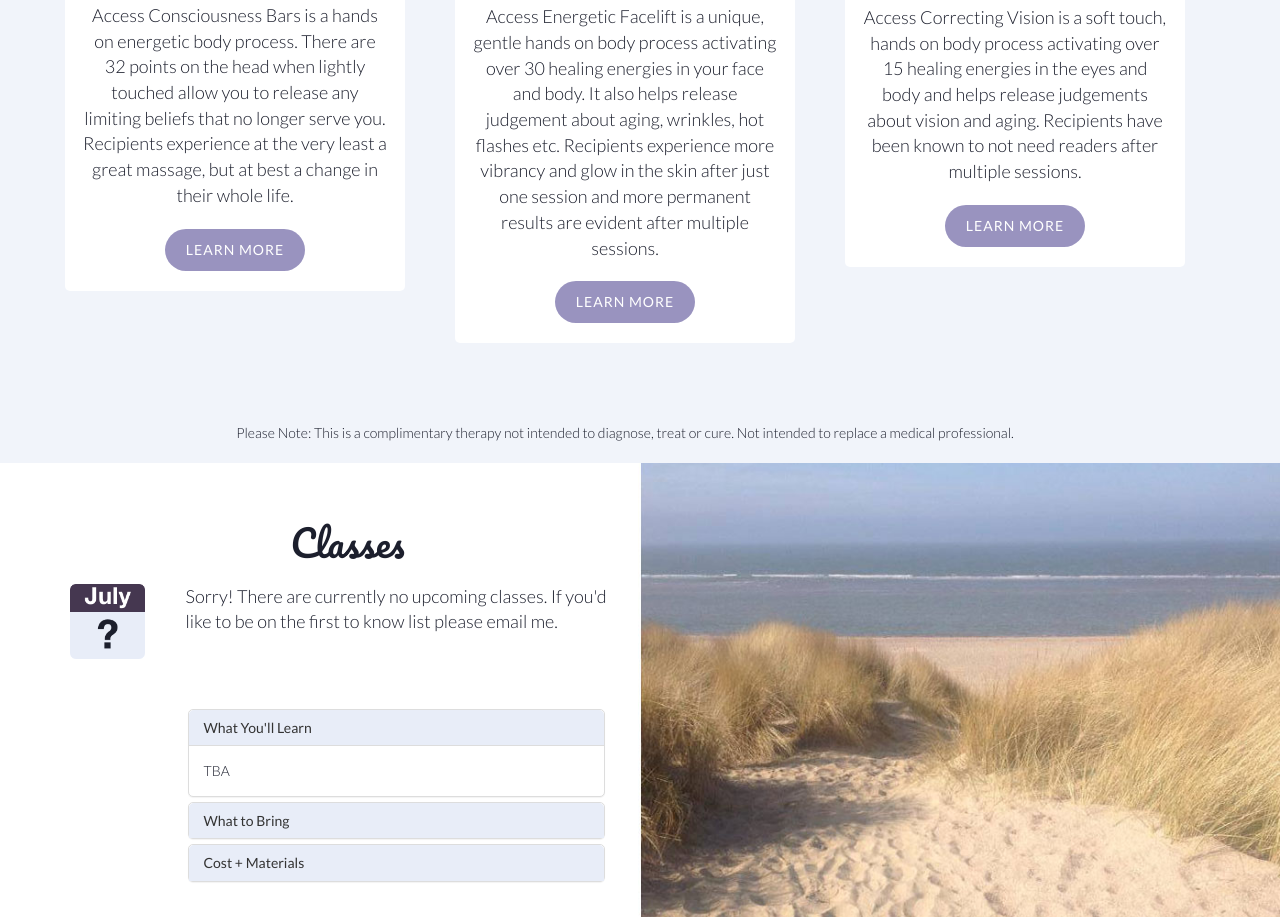
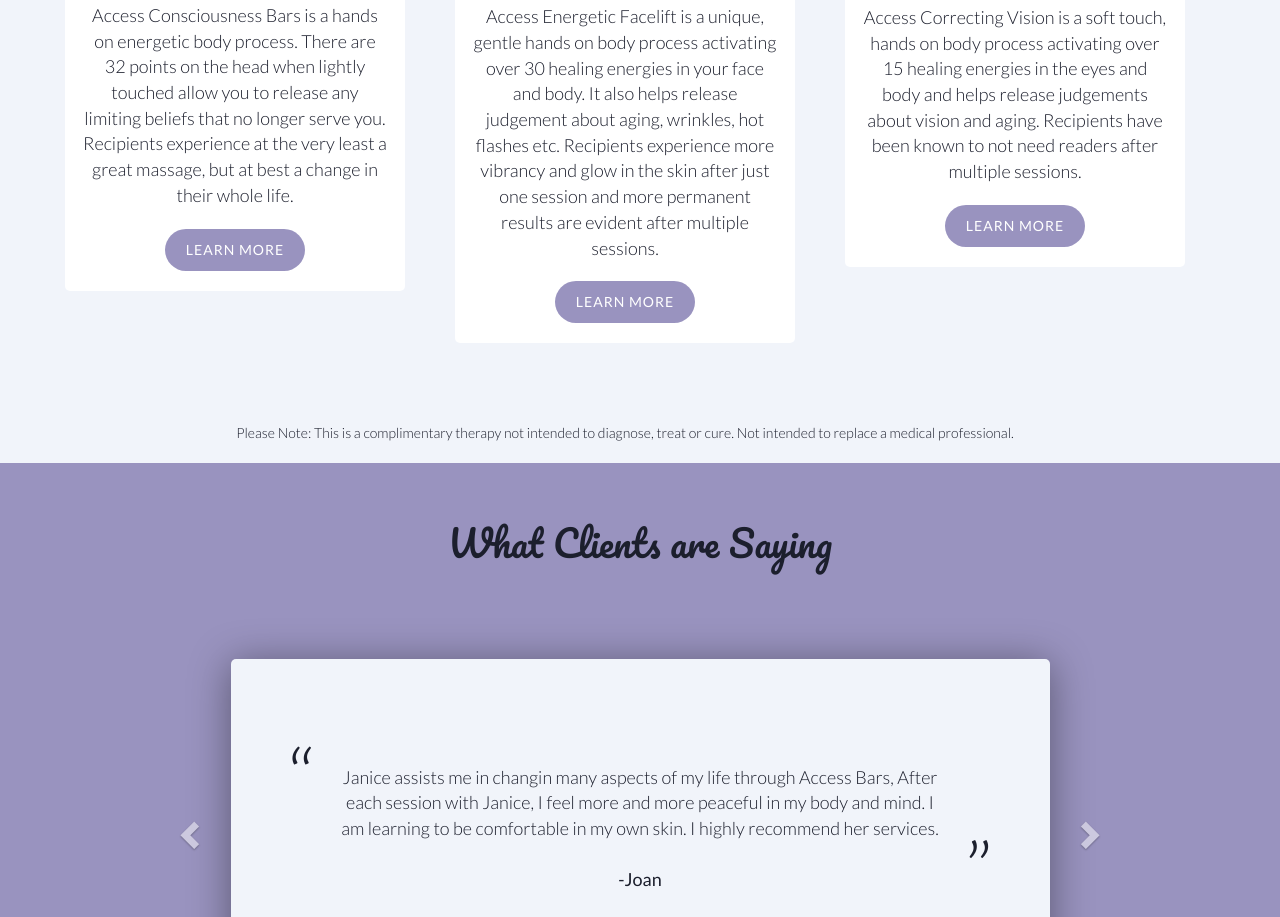
Before and after one commit to kaithrendyle/janice, a plain HTML site: page index.html in a window 1280 px wide. Shown: the part 1883-2800 px from the top of the page. Drawn offline with Linux system fonts and the light colour scheme; some packages are replaced by stand-ins of ours; a script that the page names is missing.

Commit message:
added testimonials

```diff
--- a/css/style.css
+++ b/css/style.css
@@ -187,7 +187,6 @@ nav li a:hover {
   margin: 0;
  }
 .about p {
-
   text-align: left;
   font-size: 1.286em;
   margin: 1em 1em;
@@ -228,7 +227,7 @@ nav li a:hover {
   border-radius: 5px 5px 0 0;
 }
 
- .about h2, .services h2, .classes h2, .photos h2, .contact h2 {
+ .about h2, .services h2, .classes h2, .photos h2, .clients h2, .contact h2 {
   font-family: 'Pacifico', cursive;
   display: block;
   margin: 60px 0 20px;
@@ -243,7 +242,7 @@ nav li a:hover {
   width: 50px;
 }
 
-.services p, .classes p {
+.services p, .classes p, .clients p {
   font-size: 1.286em;
 
 }
@@ -295,8 +294,64 @@ textarea {
   left: 2%;
   color: #404444;
 }*/
+/*********clients************/
+.clients {
+  background-color: #9993BF;
+  height: 700px;
+}
 
-
+.clients .carousel{
+  height: 500px;
+  width: 100%;
+  top: 0;
+  background: #f1f4fa;
+  border-radius: 5px;
+  box-shadow:0 5px 40px 1px rgba(0,0,0,.4);
+}
+.clients .carousel-background {
+  background: transparent;
+  height: 500px;
+}
+.clients .carousel-cptn {
+  color: #1C1F2D !important;
+  text-shadow: none;
+  text-align: center;
+  position: absolute;
+  top: 40%;
+  transform: translateY(-25%);
+  width: 74%;
+  left: 13%;
+}
+.clients .carousel-indicators {
+  bottom: -50px !important;
+}
+.clients .carousel-control, .photos .carousel-control {
+  background-image: none;
+}
+.carousel-control.left {
+  left: -100px;
+}
+.carousel-control.right {
+  right: -100px;
+}
+.testimonial-name {
+  font-weight: 400;
+  margin-top: 25px;
+}
+.quote-mark {
+  font-size: 6em;
+  line-height: 1;
+}
+.quote-left {
+  position: absolute;
+  top: -30px;
+  left: -50px;
+}
+.quote-right {
+  position: absolute;
+  right: -50px;
+  bottom: -10px;
+}
 /*********classes************/
 
 .classes {
@@ -552,8 +607,10 @@ address {
   }
 
   .carousel {
-    width: 65% !important;
+    width: 70% !important;
   }
+
+
   .contact, .contact .container-fluid {
     height: 700px;
   }
@@ -598,6 +655,11 @@ h2 {
   p {
     font-size: 1.414em;
   }
+  .clients .carousel, .clients .carousel-background {
+    height: 350px;
+    top: 75px;
+  }
+
 }
 @media screen and (min-width : 1400px) {
   .main {
@@ -609,7 +671,8 @@ p {
   .photos .carousel {
     width: 100% !important;
   }
-  .about, .classes, .photos {
+
+  .about, .classes, .photos, .clients {
     padding: 50px 0;
   }
   .contact {
--- a/index.html
+++ b/index.html
@@ -37,6 +37,7 @@
                     <li class="active"><a id="home" href="#page-top" class="page-scroll">home</a></li>
                     <li><a id="about" href="#aboutSection" class="page-scroll">my story</a></li>
                     <li><a id="services" href="#servicesSection" class="page-scroll">services</a></li>
+                    <li><a id="classes" href="#clientsSection" class="page-scroll">clients</a></li>
                     <li><a id="classes" href="#classesSection" class="page-scroll">classes</a></li>
                     <li><a id="photos" href="#photosSection" class="page-scroll">photos</a></li>
                     <li><a id="contact" href="#contactSection" class="page-scroll">contact</a></li>
@@ -86,14 +87,9 @@
                     <p> I am so excited and grateful to be well and happy. I am now
                     giving sessions and facilitating classes. Please contact me if this has
                     sparked your interest.</p>
-                    <a href="http://www.accessconsciousness.com/facs_list.asp"><img class="hidden-xs img-responsive badge" src="./img/facilitator.jpg" id="facilitator" alt="Access Consciousness facilitator badge"/></a>
 
             </div>
           </div>
-
-
-
-
 
         </div>
     </div>
@@ -151,7 +147,6 @@
             </div>
             <div class="col-md-4">
               <div class="well">
-
                 <img class="img-responsive"src="./img/correcting-vision-crop.jpg"alt="Access Consciousness Correcting vision being performed by Janice Wilhelm"/>
                 <h3>Access Correcting Vision</h3>
                 <hr/>
@@ -168,7 +163,48 @@
         </div>
       </div>
     </div> <!-- end section -->
+    <div id="clientsSection" class="clients">
+      <div class="container">
+        <h2>What Clients are Saying</h2>
+        <div id="myTextCarousel" class="carousel slide" data-ride="carousel" data-interval="10000">
+      <!-- Indicators -->
+      <ol class="carousel-indicators">
+        <li data-target="#myTextCarousel" data-slide-to="0" class="active"></li>
+        <li data-target="#myTextCarousel" data-slide-to="1"></li>
+      </ol>
+      <div class="carousel-inner" role="listbox">
+        <div class="item active">
+          <div class="carousel-background"></div>
+          <div class="carousel-cptn">
+            <span class="quote-mark quote-left">&#8220;</span>
+            <p>Janice assists me in changin many aspects of my life through Access Bars, After each session with Janice, I feel more and more peaceful in my body and mind. I am learning to be comfortable in my own skin. I highly recommend her services.</p>
+            <span class="quote-mark quote-right">&#8221;</span>
+            <p class="testimonial-name">-Joan</p>
+          </div>
+        </div>
+        <div class="item">
+          <div class="carousel-background"></div>
+          <div class="carousel-cptn">
+            <span class="quote-mark quote-left">&#8220;</span>
+            <p>I absolutely the intuitive bards session with Janice. The bars in itself is an incredible treatment but adding Janice's specialty of guided intuition is an added bonus! I drive a long way to come to Janice but I wouldn't have it any other way. I've had a lot of energy work done over the years but nothing had come close to the results I have with her treatments. She's so bang on and it makes the session worth its weight in gold. In fact, she should be charging a lot more!</p>
+            <p class="testimonial-name">- L. Stamper</p>
+            <span class="quote-mark quote-right">&#8221;</span>
+          </div>
+        </div>
+      </div>
+      <a class="left carousel-control" href="#myTextCarousel" role="button" data-slide="prev">
+        <span class="glyphicon glyphicon-chevron-left" aria-hidden="true"></span>
+        <span class="sr-only">Previous</span>
+      </a>
+      <a class="right carousel-control" href="#myTextCarousel" role="button" data-slide="next">
+        <span class="glyphicon glyphicon-chevron-right" aria-hidden="true"></span>
+        <span class="sr-only">Next</span>
+      </a>
+    </div><!-- /.carousel -->
 
+
+      </div>
+    </div>
 
     <div id="classesSection" class="classes">
       <div class="container">
@@ -305,11 +341,13 @@
               </div>
             </div>
 
-            <a class="carousel-control left" href="#myCarousel" data-slide="prev">
-              <span class="icon-prev"></span>
+            <a class="left carousel-control" href="#myCarousel" role="button" data-slide="prev">
+              <span class="glyphicon glyphicon-chevron-left" aria-hidden="true"></span>
+              <span class="sr-only">Previous</span>
             </a>
-            <a class="carousel-control right" href="#myCarousel" data-slide="next">
-              <span class="icon-next"></span>
+            <a class="right carousel-control" href="#myCarousel" role="button" data-slide="next">
+              <span class="glyphicon glyphicon-chevron-right" aria-hidden="true"></span>
+              <span class="sr-only">Next</span>
             </a>
           </div>
 
@@ -413,12 +451,10 @@
 <script src="js/jquery-1.11.3.min.js"></script>
 
 
-<!-- <script src="js/jquery.js"></script> -->
-
-<script src="js/bootstrap.js"></script>
 <script src="js/jquery.easing.min.js"></script>
 <script src="js/scrolling-nav.js"></script>
-
+<script src="js/touchswipe.min.js"></script>
+<script src="js/bootstrap.js"></script>
 
 <script>
 
@@ -449,6 +485,20 @@ if (  locationPath == thisPath
     }
   }
   });
+
+  //swipe functionality for carousels
+  $(".carousel-inner").swipe( {
+						//Generic swipe handler for all directions
+						swipeLeft:function(event, direction, distance, duration, fingerCount) {
+							$(this).parent().carousel('prev');
+						},
+						swipeRight: function() {
+							$(this).parent().carousel('next');
+						},
+						//Default is 75px, set to 0 for demo so any distance triggers swipe
+						threshold:0
+					});
+
 });
 
     // Map
@@ -470,6 +520,12 @@ if (  locationPath == thisPath
       });
 
     }
+
+
+
+
+
+
 </script>
 <script async defer
     src="https://maps.googleapis.com/maps/api/js?key=AIzaSyA3pkMhho6PGq9pZFHOuste9oRuoeq7Wp4&callback=initMap">
```
Lines whose indentation alone changed are shown as unchanged.
